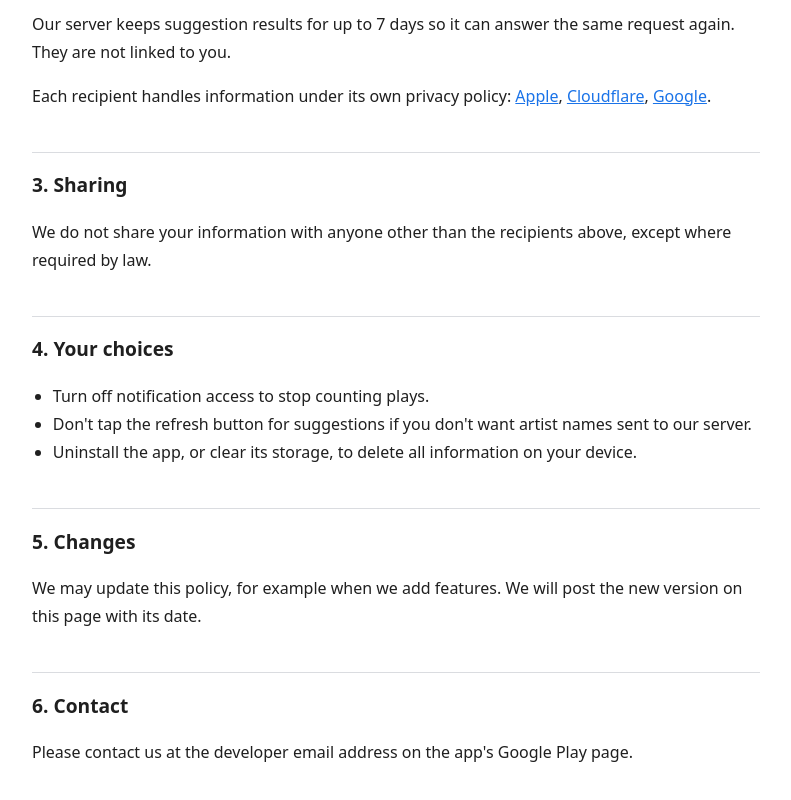
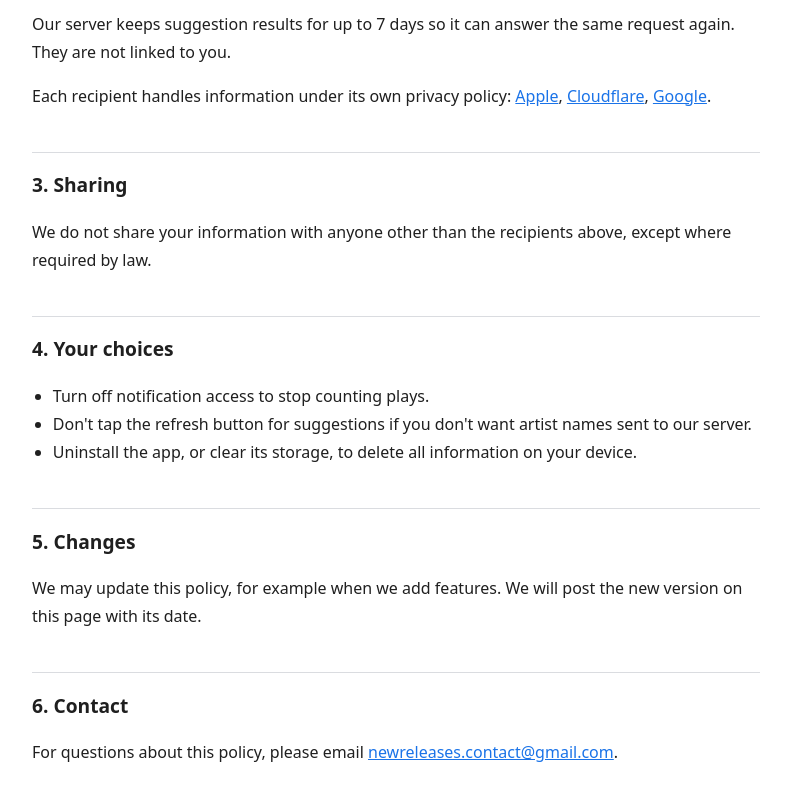
Before and after one commit to tkdev106/new-release-info, a plain HTML site: page docs/privacy/index.html in a window 1280 px wide. Shown: the part 1157-1957 px from the top of the page, without its empty margins (244-1035 px from the left). Drawn offline with Linux system fonts and the light colour scheme.

Commit message:
プライバシーポリシーの問い合わせ先に専用のメールアドレスを書く
Co-Authored-By: Claude Opus 5.5 <noreply@anthropic.com>
Claude-Session: https://claude.ai/code/session_01Hi2iVSSoB3u7g3P1XTkfdG

```diff
--- a/docs/privacy/index.html
+++ b/docs/privacy/index.html
@@ -53,7 +53,7 @@
 <p>We may update this policy, for example when we add features. We will post the new version on this page with its date.</p>
 
 <h2>6. Contact</h2>
-<p>Please contact us at the developer email address on the app's Google Play page.</p>
+<p>For questions about this policy, please email <a href="mailto:newreleases.contact@gmail.com">newreleases.contact@gmail.com</a>.</p>
 </main>
 </body>
 </html>
```
Also changed, not shown: docs/privacy/ja.html (+1 -1 lines).
